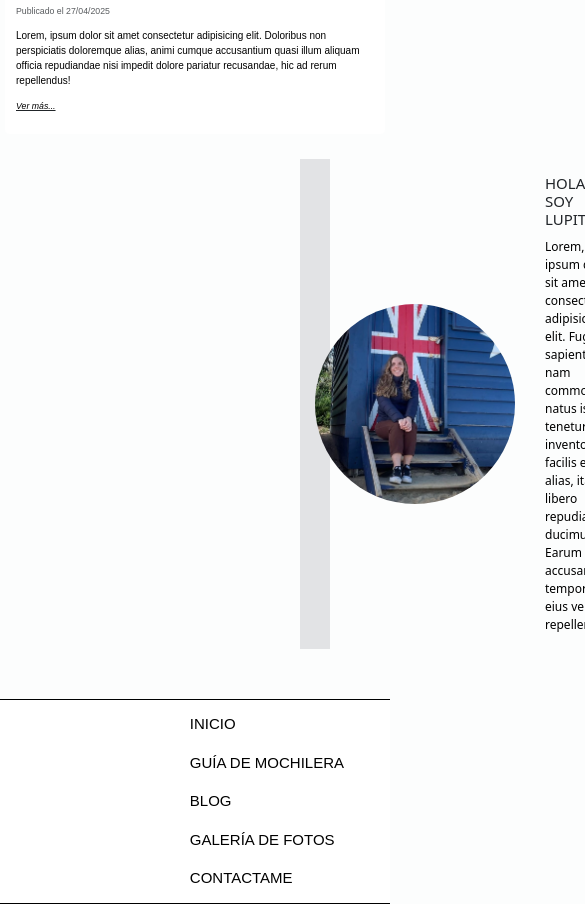
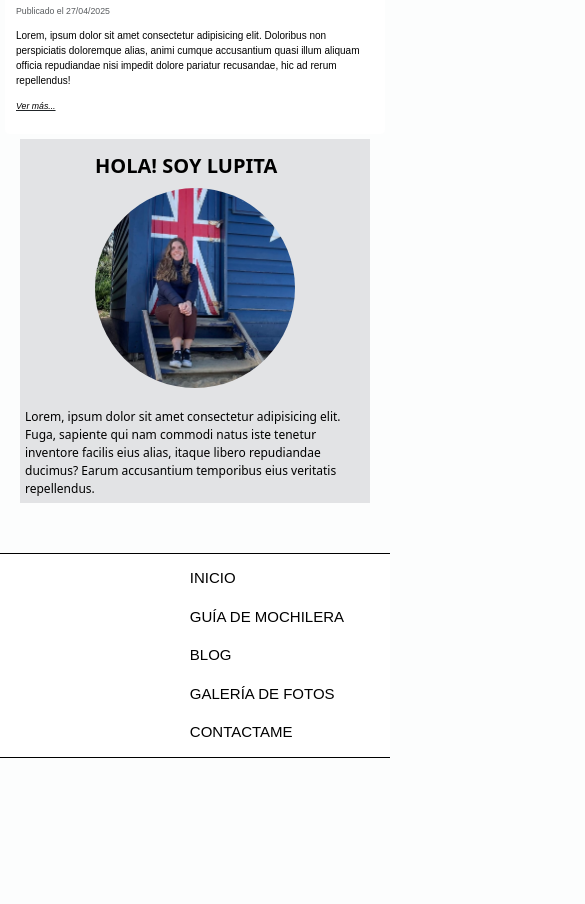
Before and after one commit to guadalupeacuna01/entrega-acuna, a plain HTML site: page index.html in a window 390 px wide. Shown: the part 1897-2801 px from the top of the page, 585 px wide, since content can reach past the window. After the commit the page ends 2655 px from the top, so only its background shows below. Drawn offline with nearby package versions, Linux system fonts and the light colour scheme; a web font is replaced by a local one.

Commit message:
Titulo de mi historia en index optimizado para mobile (queda el resto)- flex column mobile

```diff
--- a/index.html
+++ b/index.html
@@ -149,12 +149,13 @@
       </section>
 
 
-        <section class="mi-historia-inicio d-flex align-items-center p-4 bg-secondary-subtle">
+        <section class="mi-historia-inicio d-flex align-items-center p-2 p-md-4 bg-secondary-subtle">
             <div>
+                <h5 class="card-title d-md-none d-block m-3 mx-auto">Hola! Soy Lupita</h5>
                 <img src="./assets/img/mi-foto.jpeg" class="rounded-circle mi-foto" alt="Foto de Lupita">
              </div>
              <div>
-                <h5 card-title>Hola! Soy Lupita</h5>
+                <h5 class="card-title d-none d-md-flex">Hola! Soy Lupita</h5>
                 <p class="card-text mt-3">Lorem, ipsum dolor sit amet consectetur adipisicing elit. Fuga, sapiente qui nam commodi natus iste tenetur inventore facilis eius alias, itaque libero repudiandae ducimus? Earum accusantium temporibus eius veritatis repellendus.</p>
             </div>
         </section>
--- a/style.css
+++ b/style.css
@@ -469,5 +469,13 @@ h5 {
     font-size: 1rem;
     margin-bottom: 10px;
   }
+  .mi-historia-inicio {
+    display: flex;
+    flex-direction: column;
+    justify-content: center;
+    align-items: center;
+    margin: 0px 20px 50px 20px;
+    gap: 10px;
+  }
 
 }
```
